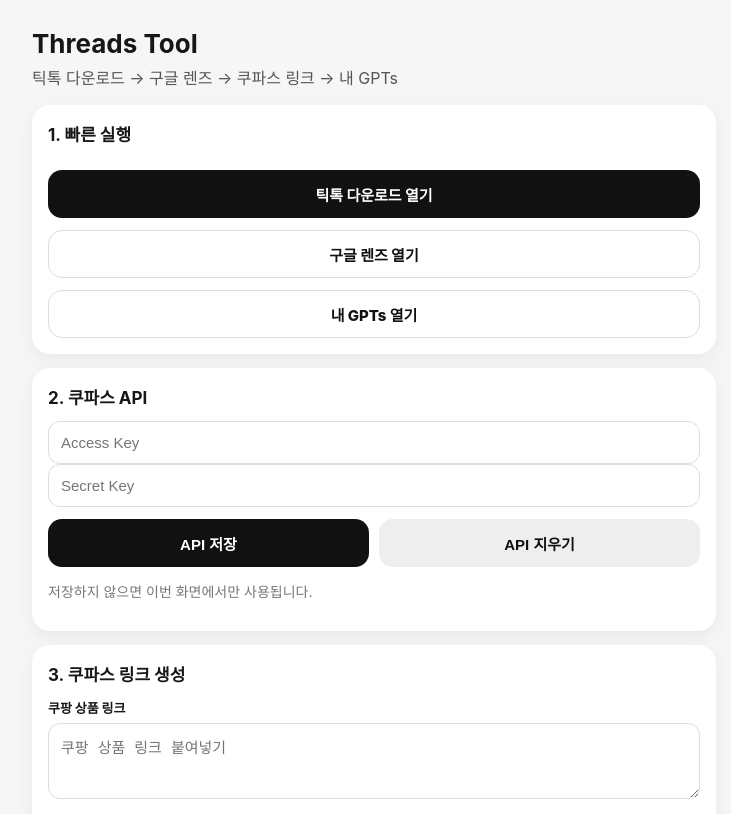
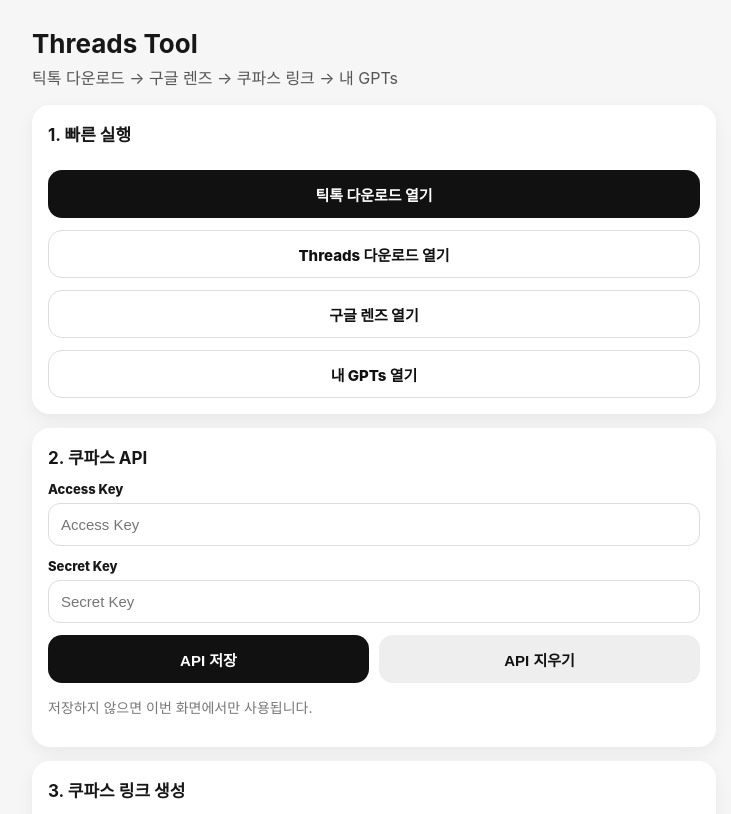
Before and after one commit to ahhacompany-cell/tiktok-threads-tool, a Flask app: page / in a window 1280 px wide. Shown: the top 814 px of the page, without its empty margins (266-997 px from the left). Run offline with Flask 3, Linux system fonts and the light colour scheme.

Commit message:
Add files via upload

```diff
--- a/app.py
+++ b/app.py
@@ -11,6 +11,7 @@ app = Flask(__name__, template_folder="templates", static_folder="static")
 GPTS_URL = "https://chatgpt.com/g/g-69ef95c18ff081918a267dcbd722305f-sseuredeu-ni-daeboni-nae-daebonida"
 LENS_URL = "https://lens.google.com/"
 TIKVIDEO_URL = "https://tikvideo.app/ko"
+THREADS_DOWNLOAD_URL = "https://threadsdownloader.com/"
 
 def make_auth(access_key, secret_key, method, path, query=""):
     now = datetime.datetime.utcnow()
@@ -30,7 +31,7 @@ def make_auth(access_key, secret_key, method, path, query=""):
 
 @app.route("/")
 def index():
-    return render_template("index.html", gpts_url=GPTS_URL, lens_url=LENS_URL, tikvideo_url=TIKVIDEO_URL)
+    return render_template("index.html", gpts_url=GPTS_URL, lens_url=LENS_URL, tikvideo_url=TIKVIDEO_URL, threads_download_url=THREADS_DOWNLOAD_URL)
 
 @app.route("/api/deeplink", methods=["POST"])
 def deeplink():
--- a/templates/index.html
+++ b/templates/index.html
@@ -15,15 +15,18 @@
     <section class="card">
       <h2>1. 빠른 실행</h2>
       <a class="btn" href="{{ tikvideo_url }}" target="_blank">틱톡 다운로드 열기</a>
+      <a class="btn secondary" href="{{ threads_download_url }}" target="_blank">Threads 다운로드 열기</a>
       <a class="btn secondary" href="{{ lens_url }}" target="_blank">구글 렌즈 열기</a>
       <a class="btn secondary" href="{{ gpts_url }}" target="_blank">내 GPTs 열기</a>
     </section>
 
     <section class="card">
       <h2>2. 쿠파스 API</h2>
-<input id="accessKey" type="text" autocomplete="off" autocapitalize="off" spellcheck="false" placeholder="Access Key">
+      <label>Access Key</label>
+      <input id="accessKey" type="password" placeholder="Access Key">
 
-<input id="secretKey" type="text" autocomplete="off" autocapitalize="off" spellcheck="false" placeholder="Secret Key">
+      <label>Secret Key</label>
+      <input id="secretKey" type="password" placeholder="Secret Key">
 
       <div class="row">
         <button id="saveKeys">API 저장</button>
```
